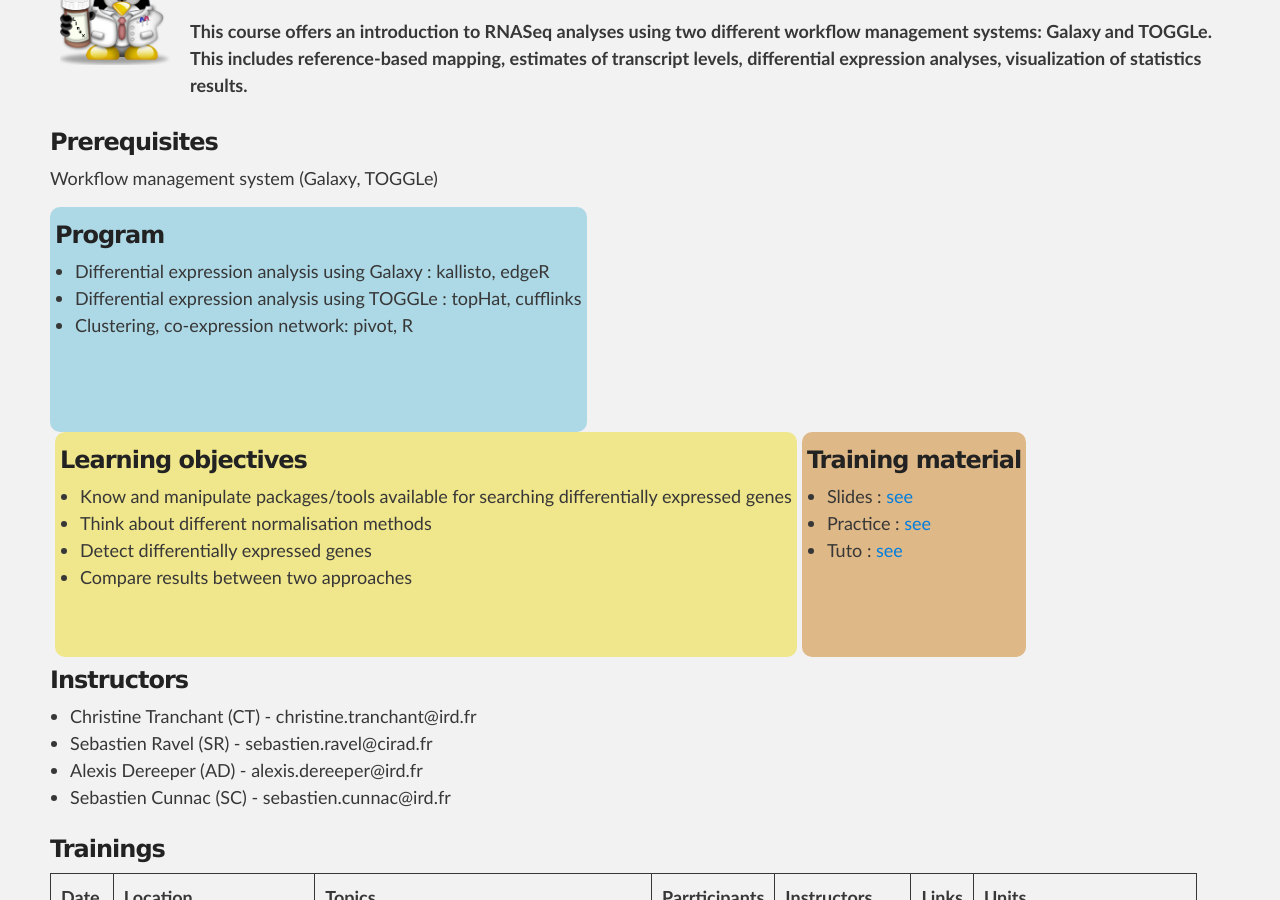
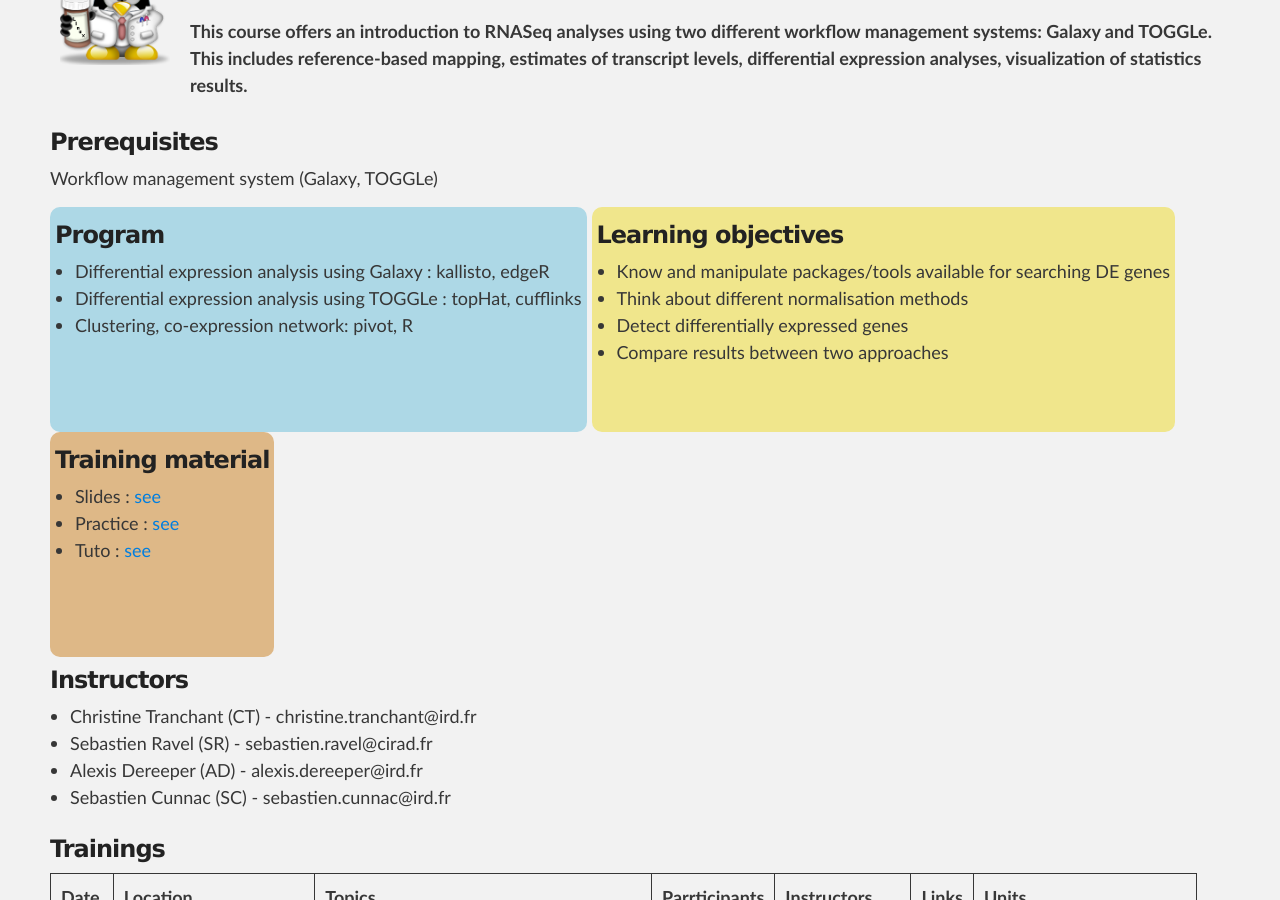
Before and after one commit to SouthGreenPlatform/trainings, a Jekyll site: the page built from _pages/RNASeq.md, in a window 1280 px wide and 900 px high, scrolled down 354 px. Built offline with Jekyll 4.4.1, drawn with Linux system fonts in a browser that asks for light colours; nearby versions of some CDN libraries.

Commit message:
Update RNASeq.md

```diff
--- a/_pages/RNASeq.md
+++ b/_pages/RNASeq.md
@@ -30,7 +30,7 @@ Workflow management system (Galaxy, TOGGLe)
 <div id="colonne2">
 <h3>Learning objectives</h3>
 <ul>
-<li>Know and manipulate packages/tools available for searching differentially expressed genes </li>
+<li>Know and manipulate packages/tools available for searching DE genes </li>
 <li>Think about different normalisation methods</li>
 <li>Detect differentially expressed genes</li>
 <li>Compare results between two approaches</li>
```
